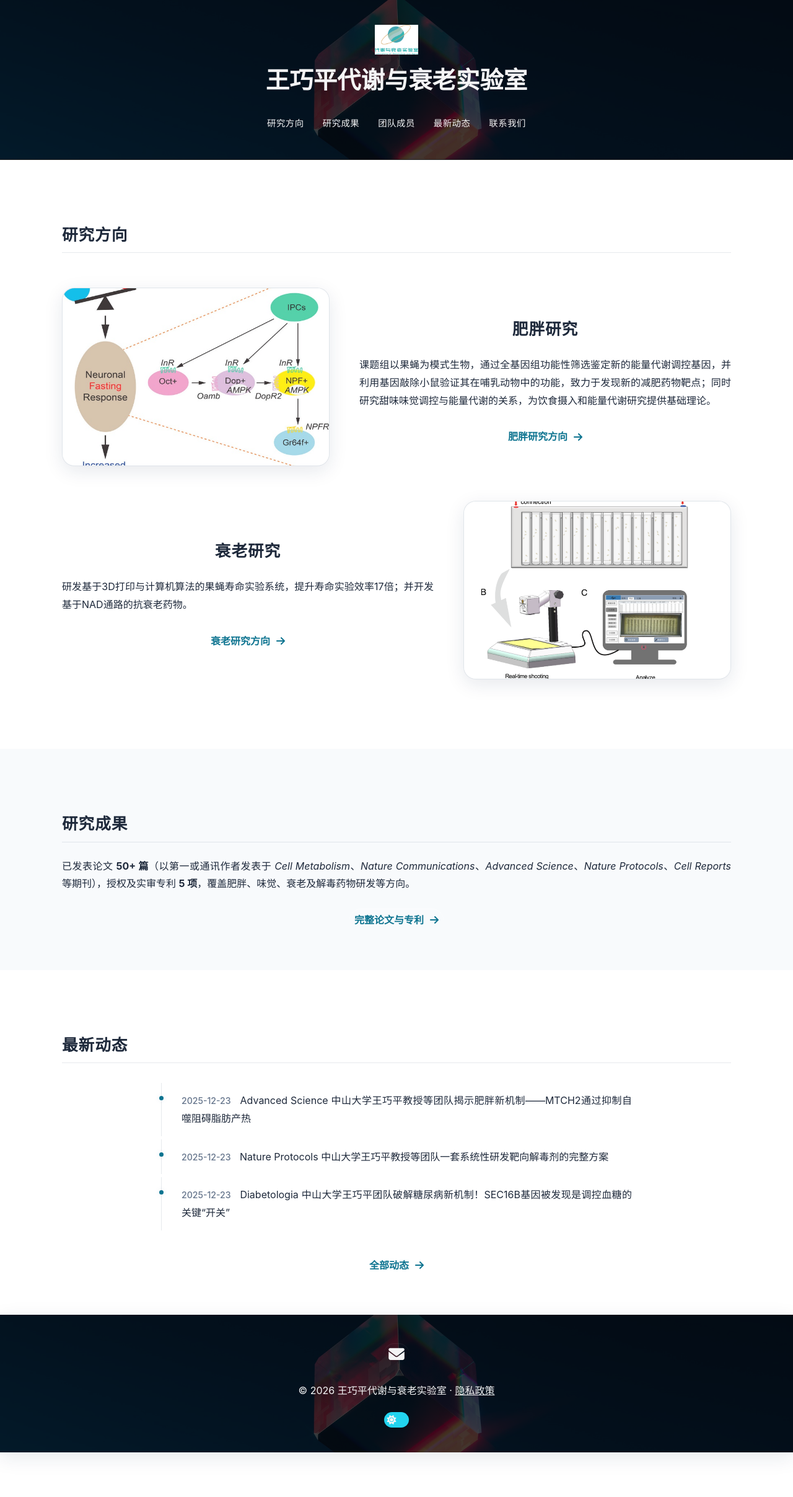
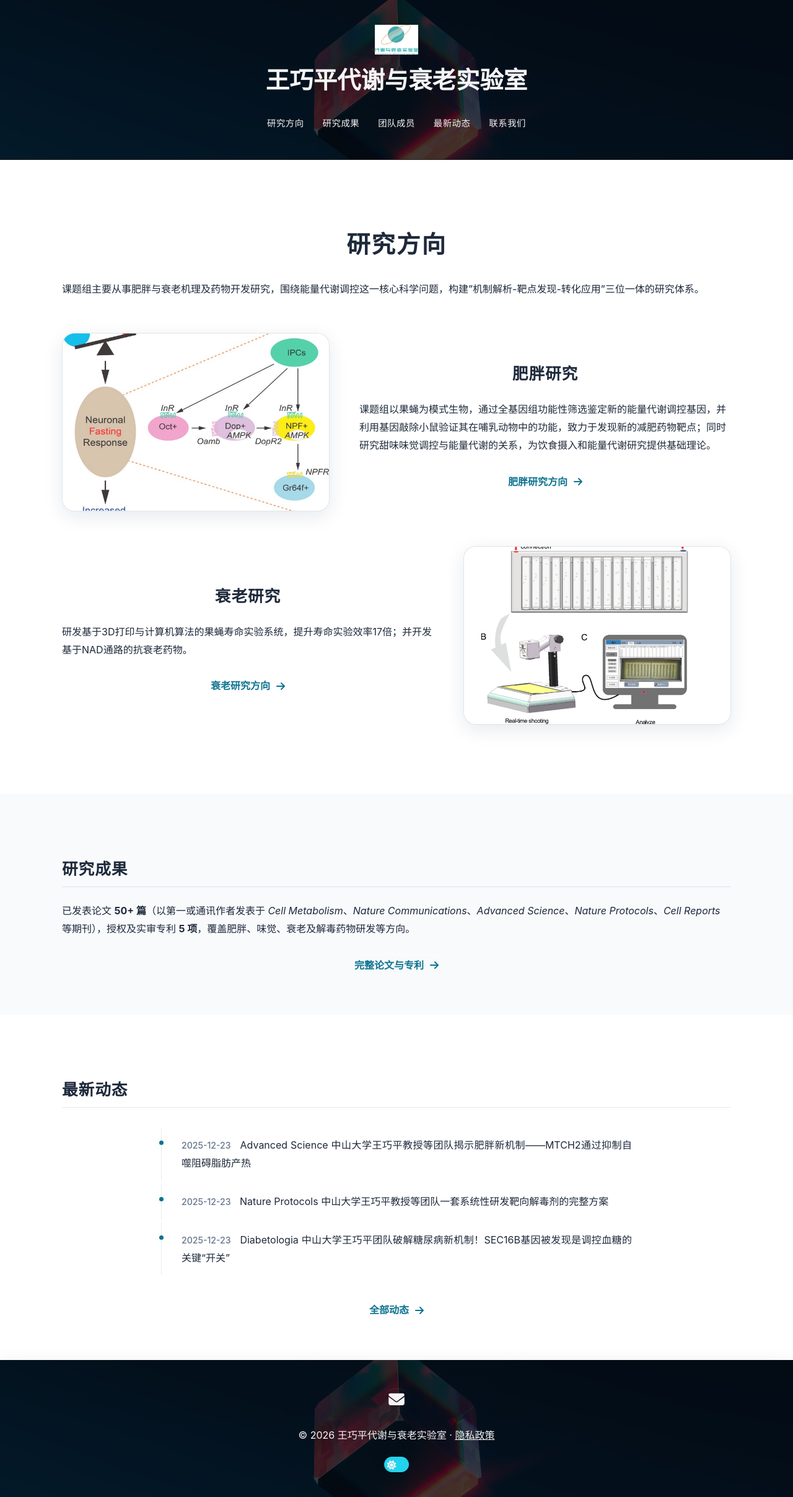
Before and after one commit to wangseeker/wangqp-lab, a Jekyll site: the page built from index.md, in a window 1280 px wide. Shown: the whole page at 62% size. Built offline with Jekyll 4.4.1, drawn with Linux system fonts in a browser that asks for light colours; a style sheet for code colours, icons or effects is not loaded; before the commit the page ends 2343 px from its top, so only the background shows below that.

Commit message:
taste-skill 二轮评审改进： 1. 首页方向区升级为主标题（h1 38px）+ 引言，补齐首屏视觉锚点 2. 中文正文改左对齐（避免 justify 字距不均） 3. 移除 background-attachment: fixed（移动端性能） 4. 按钮 hover 加位移微交互

```diff
--- a/index.md
+++ b/index.md
@@ -3,7 +3,9 @@
 
 {% include section.html %}
 
-## 研究方向
+# 研究方向
+
+课题组主要从事肥胖与衰老机理及药物开发研究，围绕能量代谢调控这一核心科学问题，构建"机制解析-靶点发现-转化应用"三位一体的研究体系。
 
 {% capture text %}
 
--- a/styles/body.scss
+++ b/styles/body.scss
@@ -11,7 +11,6 @@
     radial-gradient(ellipse 55% 45% at 12% -8%, var(--glow-a) 0%, transparent 60%),
     radial-gradient(ellipse 50% 40% at 90% 110%, var(--glow-b) 0%, transparent 60%),
     var(--background);
-  background-attachment: fixed;
   color: var(--text);
   font-family: var(--body);
   font-size: 1rem;
--- a/styles/button.scss
+++ b/styles/button.scss
@@ -36,6 +36,7 @@
   background: var(--primary-soft-strong);
   border-color: var(--primary);
   color: var(--primary);
+  transform: translateY(-1px);
   box-shadow: 0 0 24px var(--primary-glow), var(--highlight);
 }
 
--- a/styles/paragraph.scss
+++ b/styles/paragraph.scss
@@ -3,7 +3,7 @@
 
 p {
   margin: 20px 0;
-  text-align: justify;
+  text-align: left;
   line-height: var(--spacing);
   text-wrap: pretty;
 }
```
